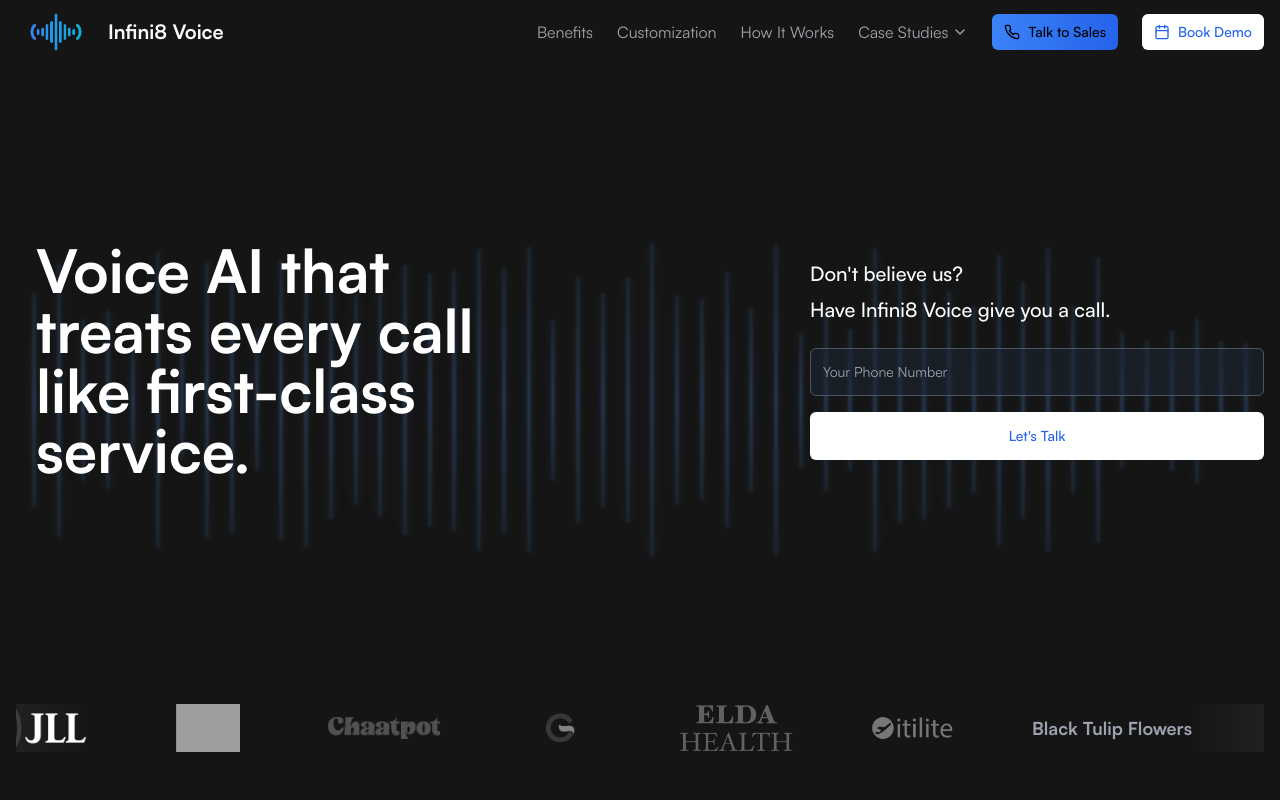
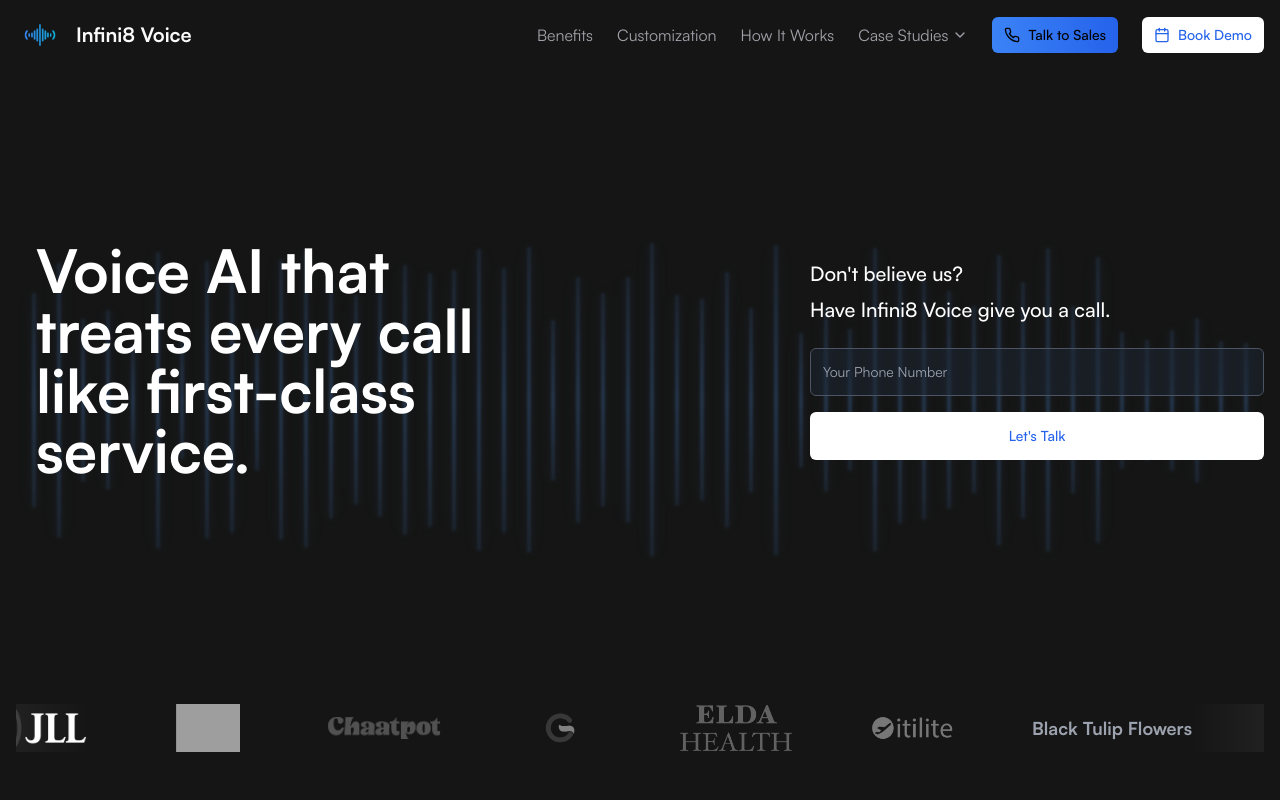
Before and after one commit to Britojaison/echoAI, a Next.js app: page / in a window 1280 px wide. Shown: the top 800 px of the page. Built offline with nearby package versions, Linux system fonts and the light colour scheme; grey boxes are pictures that could not be loaded.

Commit message:
fixed hero section

```diff
--- a/app/globals.css
+++ b/app/globals.css
@@ -35,6 +35,7 @@
     @apply bg-background text-foreground;
     font-feature-settings: "rlig" 1, "calt" 1;
     font-family: var(--font-satoshi), var(--font-instrument-sans), -apple-system, BlinkMacSystemFont, "Segoe UI", sans-serif;
+    overflow-x: hidden;
   }
 }
 
--- a/components/hero-section.tsx
+++ b/components/hero-section.tsx
@@ -15,7 +15,7 @@
     setIsDemoModalOpen(true)
   }
   return (
-    <section className="relative h-[50vh] md:h-[60vh] flex items-end justify-center"
+    <section className="relative min-h-[50vh] md:h-[60vh] flex items-end justify-center pt-4 md:pt-0"
       style={{ background: 'transparent' }}
     >
       <div className="container mx-auto px-4">
--- a/components/navigation.tsx
+++ b/components/navigation.tsx
@@ -62,29 +62,30 @@
   return (
     <nav
       className={cn(
-        "fixed top-0 w-full z-50 transition-all duration-300",
+        "fixed top-0 left-0 right-0 w-full z-50 transition-all duration-300",
         lightTheme
           ? isScrolled
             ? "bg-white/90 backdrop-blur-md border-b border-gray-200"
             : "bg-white border-b border-gray-200"
           : isScrolled
-          ? "bg-background/80 backdrop-blur-md border-b border-border"
+          ? "bg-black/35 backdrop-blur-lg border-b border-white/10"
           : "bg-transparent"
       )}
+      style={{ position: 'fixed', top: 0, left: 0, right: 0 }}
     >
-      <div className="container mx-auto px-4">
-        <div className="flex items-center h-16">
+      <div className="container mx-auto px-4 py-2">
+        <div className="flex items-center min-h-[54px]">
           {/* Logo */}
-          <Link href="/" className="flex items-center gap-3">
+          <Link href="/" className="flex items-center gap-3 shrink-0">
             <Image
               src="/echo-logo.png"
               alt="Infini8 Voice Logo"
-              width={80}
-              height={80}
-              className="w-16 h-16 sm:w-20 sm:h-20"
+              width={48}
+              height={48}
+              className="w-12 h-12"
             />
             <span className={cn(
-              "text-xl font-semibold",
+              "text-lg sm:text-xl font-semibold whitespace-nowrap",
               lightTheme ? "text-gray-900" : "text-foreground"
             )}>
               Infini8 Voice
```
